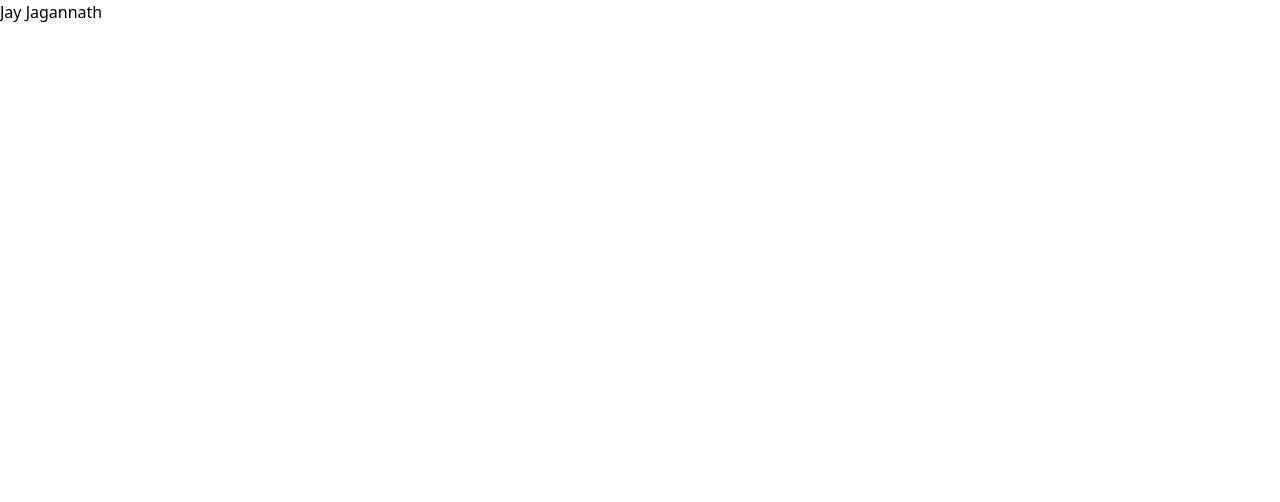
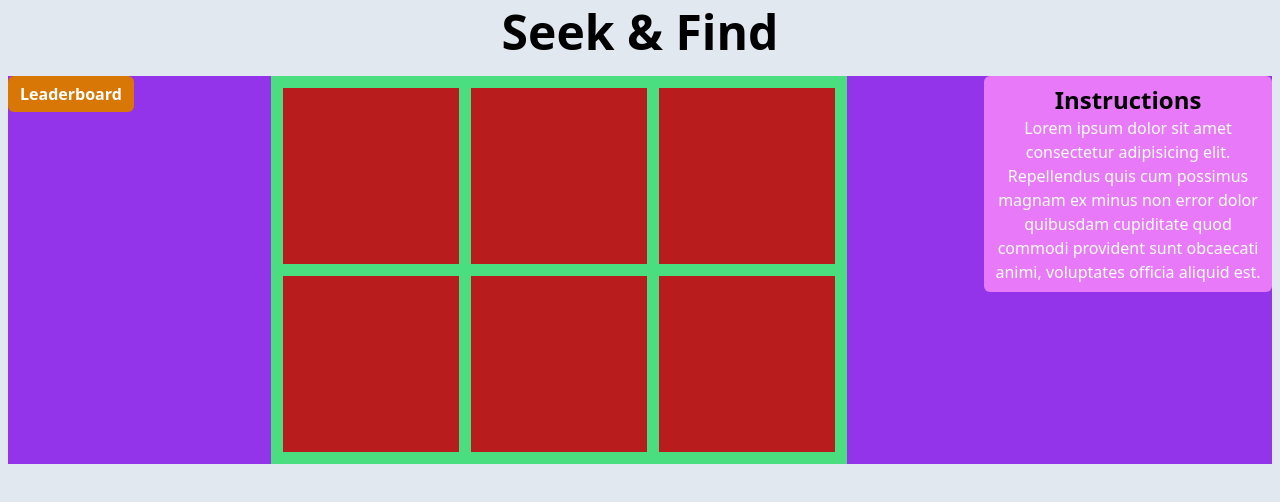
Before and after one commit to DasTapan/seek-and-spot, a React (Vite) app: page / in a window 1280 px wide. Shown: the top 502 px of the page. Built offline with nearby package versions, Linux system fonts and the light colour scheme; no server answers; the database is empty.

Commit message:
Add Home base layout

```diff
--- a/src/App.jsx
+++ b/src/App.jsx
@@ -1,21 +1,14 @@
 import { useEffect } from "react";
 import { personsRef } from "./firebase-config";
 import { getDocs } from "firebase/firestore";
+import Home from "./components/Home";
 
 function App() {
-  useEffect(() => {
-    const fetchData = async () => {
-      const snapshot = await getDocs(personsRef);
-      const persons = [];
-      snapshot.docs.map((doc) => {
-        persons.push(doc.data());
-      });
-      console.log(persons);
-    };
-    fetchData();
-  }, []);
-
-  return <h1>Jay Jagannath</h1>;
+  return (
+    <>
+      <Home />
+    </>
+  );
 }
 
 export default App;
--- /dev/null
+++ b/src/components/Home.jsx
@@ -0,0 +1,32 @@
+const Home = () => {
+  return (
+    <main className="home min-h-screen bg-slate-200 p-2">
+      <h1 className="mb-5 text-center text-5xl font-bold">Seek & Find</h1>
+      <section className="flex items-start justify-between bg-purple-600">
+        <button
+          type="button"
+          className="rounded-md bg-amber-600 px-3 py-1.5 font-bold text-white"
+        >
+          Leaderboard
+        </button>
+        <div className="card-container grid min-w-fit grid-cols-1 gap-3 bg-green-400 p-3 md:grid-cols-3">
+          <div className="card h-36 w-36 bg-red-700 md:h-40 md:w-40 lg:h-44 lg:w-44"></div>
+          <div className="card h-36 w-36 bg-red-700 md:h-40 md:w-40 lg:h-44 lg:w-44"></div>
+          <div className="card h-36 w-36 bg-red-700 md:h-40 md:w-40 lg:h-44 lg:w-44"></div>
+          <div className="card h-36 w-36 bg-red-700 md:h-40 md:w-40 lg:h-44 lg:w-44"></div>
+          <div className="card h-36 w-36 bg-red-700 md:h-40 md:w-40 lg:h-44 lg:w-44"></div>
+          <div className="card h-36 w-36 bg-red-700 md:h-40 md:w-40 lg:h-44 lg:w-44"></div>
+        </div>
+        <div className="instruction w-72 rounded-md bg-fuchsia-400 p-2 text-center text-white">
+          <h3 className="text-2xl font-bold text-black">Instructions</h3>
+          Lorem ipsum dolor sit amet consectetur adipisicing elit. Repellendus
+          quis cum possimus magnam ex minus non error dolor quibusdam cupiditate
+          quod commodi provident sunt obcaecati animi, voluptates officia
+          aliquid est.
+        </div>
+      </section>
+    </main>
+  );
+};
+
+export default Home;
```
